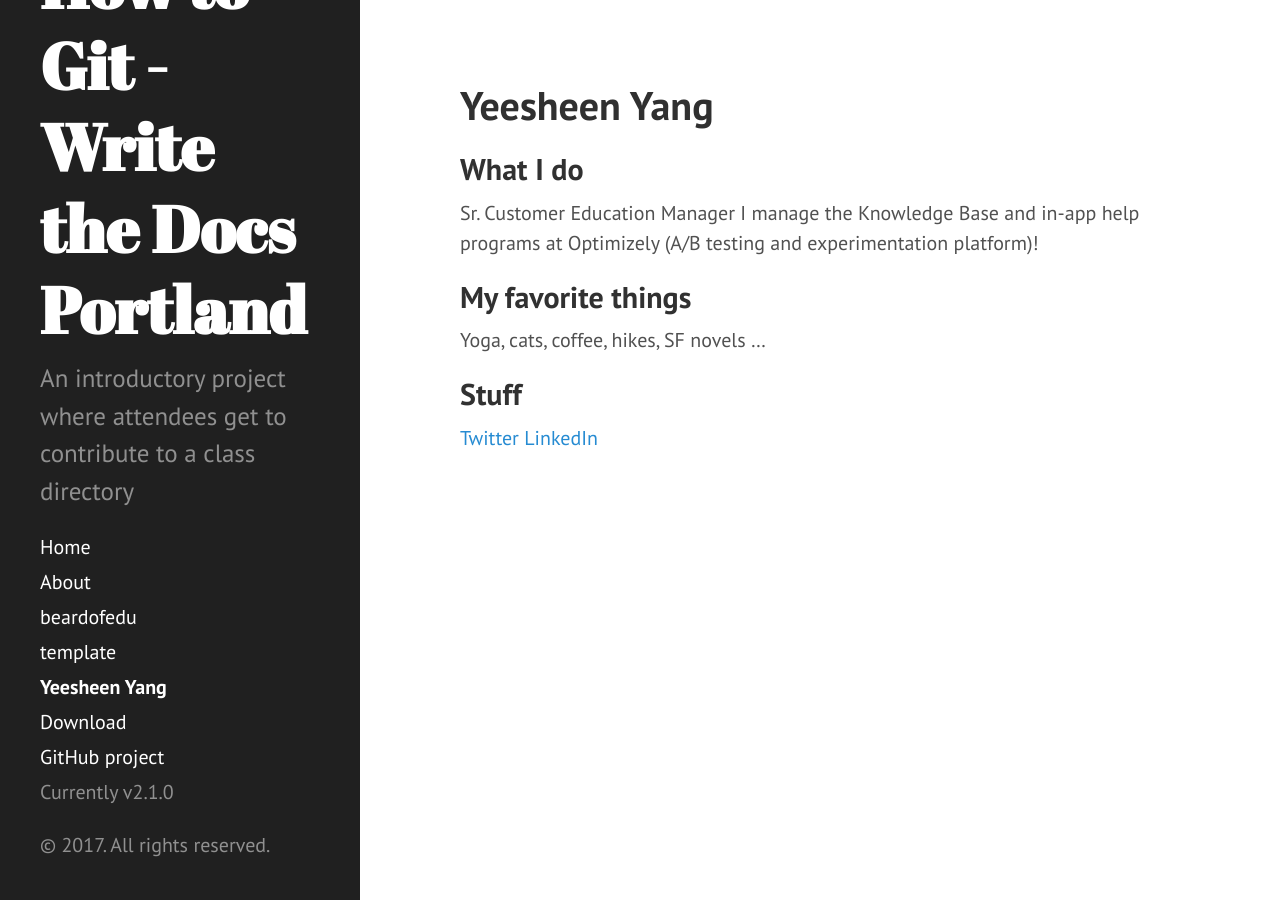
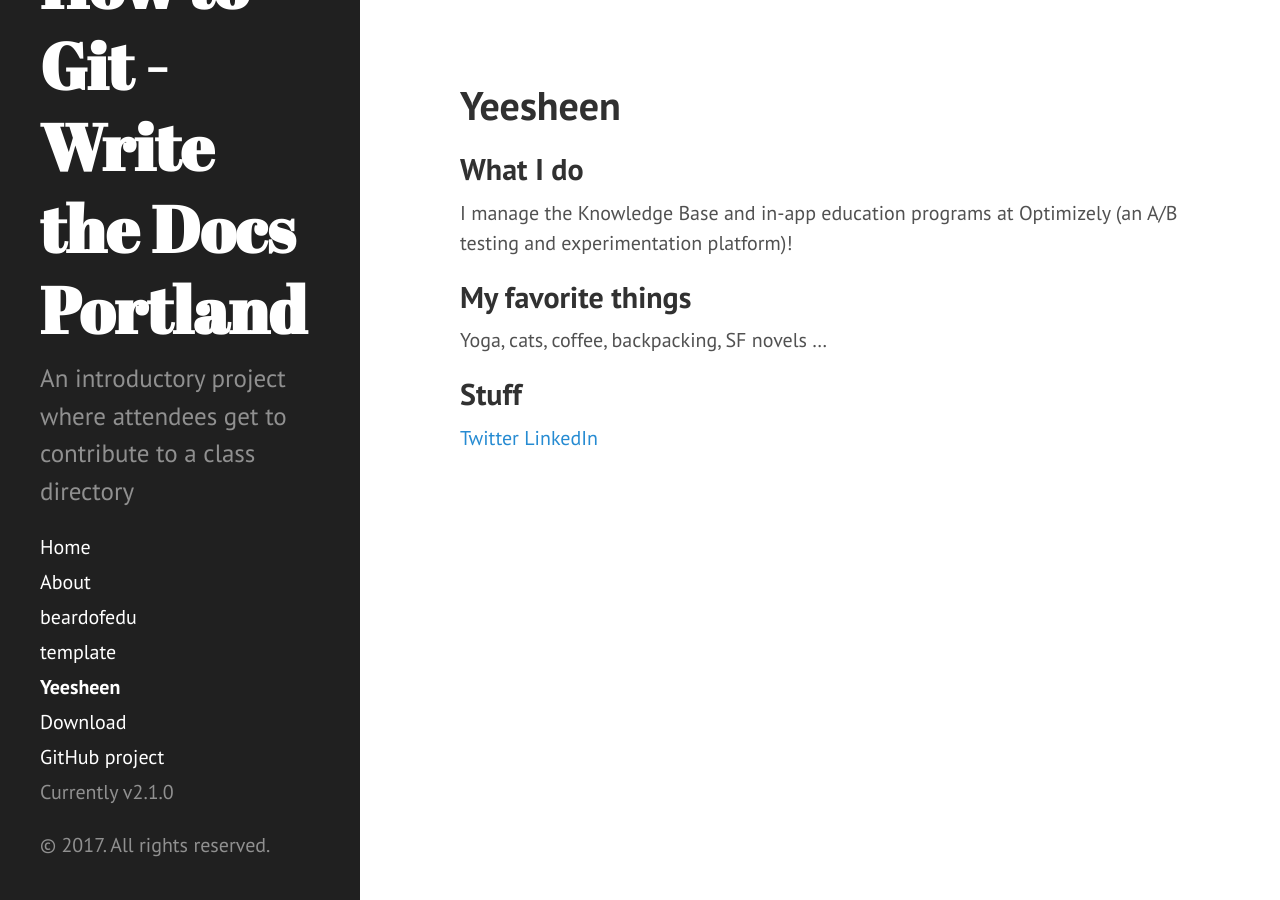
Before and after one commit to githubschool/wtd-hello, a Jekyll site: the page built from yeesheen.md, in a window 1280 px wide. Built offline with Jekyll 4.4.1, drawn with Linux system fonts in a browser that asks for light colours.

Commit message:
add personal information

```diff
--- a/yeesheen.md
+++ b/yeesheen.md
@@ -1,14 +1,13 @@
 ---
 layout: page
-title: Yeesheen Yang
+title: Yeesheen
 ---
 
 ## What I do
-Sr. Customer Education Manager
-I manage the Knowledge Base and in-app help programs at Optimizely (A/B testing and experimentation platform)!
+I manage the Knowledge Base and in-app education programs at Optimizely (an A/B testing and experimentation platform)!
 
 ## My favorite things
-Yoga, cats, coffee, hikes, SF novels ...
+Yoga, cats, coffee, backpacking, SF novels ...
 
 ## Stuff
 [Twitter](https://twitter.com/yeesheenyang)
```
